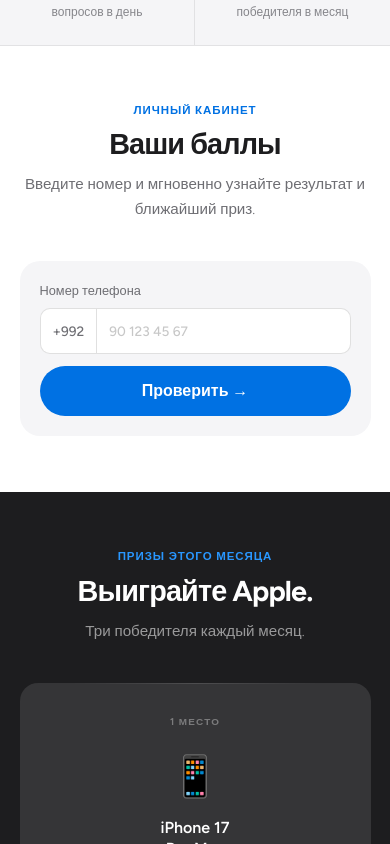
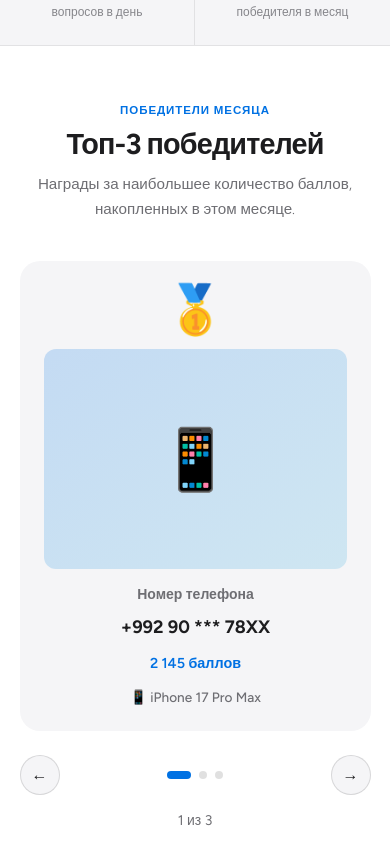
Before and after one commit to Kast69ro/mavj., a React (Vite) app: page / in a window 390 px wide. Shown: the part 1360-2204 px from the top of the page. Built offline with nearby package versions, Linux system fonts and the light colour scheme.

Commit message:
add slider
Co-authored-by: Copilot <copilot@github.com>

```diff
--- a/src/App.jsx
+++ b/src/App.jsx
@@ -529,6 +529,7 @@ export default function SMSQuiz() {
   const [sent, setSent] = useState(false);
   const [status, setStatus] = useState("idle");
   const [menuOpen, setMenuOpen] = useState(false);
+  const [currentWinnerIndex, setCurrentWinnerIndex] = useState(0);
 
   const [selectedMonth, setSelectedMonth] = useState("april");
 
@@ -784,72 +785,120 @@ export default function SMSQuiz() {
       {/* ── CHECK ── */}
       <section id="check" className="py-14 md:py-20 px-[5%] text-center">
         <p className="text-[0.72rem] font-semibold tracking-[0.08em] uppercase text-[#0071e3] mb-2.5">
-          Личный кабинет
+          Победители месяца
         </p>
         <h2
           className="font-bold tracking-[-0.03em] leading-[1.08] mb-3"
           style={{ fontSize: "clamp(1.8rem,4.5vw,3rem)" }}
         >
-          Ваши баллы
+          Топ-3 победителей
         </h2>
-        <p className="text-[0.95rem] text-[#6e6e73] max-w-[460px] mx-auto mb-10 leading-[1.6] font-light">
-          Введите номер и мгновенно узнайте результат и ближайший приз.
+        <p className="text-[0.95rem] text-[#6e6e73] max-w-[600px] mx-auto mb-10 leading-[1.6] font-light">
+          Награды за наибольшее количество баллов, накопленных в этом месяце.
         </p>
-        <div className="max-w-[540px] mx-auto bg-[#f5f5f7] rounded-[20px] p-5 md:p-9 text-left">
-          <p className="text-[0.8rem] font-medium text-[#6e6e73] mb-2">
+
+        {/* Desktop: 3 карточки рядом */}
+        <div className="hidden md:grid md:grid-cols-3 gap-6 max-w-[1100px] mx-auto">
+          {WINNERS.map((winner, idx) => (
+            <div
+              key={idx}
+              className={`rounded-[20px] p-6 text-center transition-all duration-300 ${
+                winner.dark
+                  ? "bg-[#1d1d1f] text-white"
+                  : "bg-[#f5f5f7] text-[#1d1d1f]"
+              }`}
+            >
+              <div className="text-5xl mb-4">{winner.medal}</div>
+              <div className="w-full h-[200px] bg-gradient-to-br from-[#0071e3]/20 to-[#34aadc]/20 rounded-[12px] mb-4 flex items-center justify-center overflow-hidden">
+                <div className="text-6xl">📱</div>
+              </div>
+              <p className={`text-sm font-semibold mb-2 ${winner.dark ? "text-white/60" : "text-[#6e6e73]"}`}>
                 Номер телефона
               </p>
-          <div className="flex">
-            <div className="bg-white border border-black/[0.12] border-r-0 rounded-l-[10px] px-3 md:px-3.5 py-3 text-[0.85rem] md:text-[0.9rem] font-medium text-[#6e6e73] shrink-0">
-              +992
+              <p className={`text-lg font-bold mb-3 ${winner.dark ? "text-white" : "text-[#1d1d1f]"}`}>
+                {winner.phone}
+              </p>
+              <p className={`text-[0.9rem] font-semibold mb-3 ${winner.dark ? "text-[#0a84ff]" : "text-[#0071e3]"}`}>
+                {winner.pts}
+              </p>
+              <p className={`text-[0.85rem] font-medium ${winner.dark ? "text-white/70" : "text-[#6e6e73]"}`}>
+                {winner.prize}
+              </p>
             </div>
-            <input
-              type="tel"
-              value={phone}
-              onChange={(e) => setPhone(e.target.value)}
-              onKeyPress={(e) => {
-                if (e.key === "Enter") handleCheck();
-              }}
-              placeholder="90 123 45 67"
-              maxLength={12}
-              className="flex-1 min-w-0 border border-black/[0.12] rounded-r-[10px] px-3 md:px-3.5 py-3 text-[0.85rem] md:text-[0.9rem] font-medium bg-white outline-none focus:border-[#0071e3] focus:shadow-[0_0_0_3px_rgba(0,113,227,0.12)] placeholder:text-black/[0.22] transition-all duration-200"
+          ))}
+        </div>
+
+        {/* Mobile: Слайдер */}
+        <div className="md:hidden">
+          <div className="max-w-[500px] mx-auto">
+            {/* Карточка */}
+            <div className="anim-pop rounded-[20px] p-6 bg-[#f5f5f7] text-center">
+              <div className="text-5xl mb-4">{WINNERS[currentWinnerIndex].medal}</div>
+              <div className="w-full h-[220px] bg-gradient-to-br from-[#0071e3]/20 to-[#34aadc]/20 rounded-[12px] mb-4 flex items-center justify-center overflow-hidden">
+                <div className="text-6xl">📱</div>
+              </div>
+              <p className="text-sm font-semibold text-[#6e6e73] mb-2">
+                Номер телефона
+              </p>
+              <p className="text-lg font-bold text-[#1d1d1f] mb-3">
+                {WINNERS[currentWinnerIndex].phone}
+              </p>
+              <p className="text-[0.9rem] font-semibold text-[#0071e3] mb-3">
+                {WINNERS[currentWinnerIndex].pts}
+              </p>
+              <p className="text-[0.85rem] font-medium text-[#6e6e73]">
+                {WINNERS[currentWinnerIndex].prize}
+              </p>
+            </div>
+
+            {/* Навигация слайдера */}
+            <div className="flex items-center justify-between mt-6">
+              <button
+                onClick={() =>
+                  setCurrentWinnerIndex((prev) =>
+                    prev === 0 ? WINNERS.length - 1 : prev - 1
+                  )
+                }
+                className="w-10 h-10 rounded-full bg-[#f5f5f7] border border-black/[0.12] flex items-center justify-center cursor-pointer hover:bg-[#e8e8eb] transition-colors"
+                style={{ fontFamily: "inherit" }}
+              >
+                ←
+              </button>
+
+              {/* Индикаторы точек */}
+              <div className="flex gap-2">
+                {WINNERS.map((_, idx) => (
+                  <button
+                    key={idx}
+                    onClick={() => setCurrentWinnerIndex(idx)}
+                    className={`w-2 h-2 rounded-full transition-all ${
+                      idx === currentWinnerIndex
+                        ? "bg-[#0071e3] w-6"
+                        : "bg-black/[0.12]"
+                    }`}
                     style={{ fontFamily: "inherit" }}
                   />
+                ))}
               </div>
+
               <button
-            onClick={handleCheck}
-            className="mt-3 w-full bg-[#0071e3] hover:bg-[#0077ed] hover:scale-[1.02] text-white rounded-full py-[13px] px-6 text-base font-semibold cursor-pointer transition-all duration-200 border-none"
+                onClick={() =>
+                  setCurrentWinnerIndex((prev) =>
+                    prev === WINNERS.length - 1 ? 0 : prev + 1
+                  )
+                }
+                className="w-10 h-10 rounded-full bg-[#f5f5f7] border border-black/[0.12] flex items-center justify-center cursor-pointer hover:bg-[#e8e8eb] transition-colors"
                 style={{ fontFamily: "inherit" }}
               >
-            Проверить →
+                →
               </button>
-          {result && (
-            <div className="anim-pop mt-3.5 bg-white rounded-xl p-5 border border-black/[0.08]">
-              <p className="text-[2.4rem] md:text-[2.8rem] font-bold tracking-[-0.04em] leading-none">
-                {result.pts.toLocaleString("ru")}
-              </p>
-              <p className="text-[0.76rem] text-[#86868b] mt-1 mb-3.5">
-                баллов в этом месяце
-              </p>
-              <div className="h-1 bg-[#f5f5f7] rounded-full overflow-hidden mb-1.5">
-                <div
-                  className="rf-bar h-full rounded-full"
-                  style={{
-                    width: `${fillWidth}%`,
-                    background: "linear-gradient(90deg,#0071e3,#34aadc)",
-                  }}
-                />
             </div>
-              <div className="flex justify-between text-[0.68rem] md:text-[0.7rem] text-[#86868b] mb-2.5">
-                <span>0</span>
-                <span>{result.pct}%</span>
-                <span>1 800 (iPhone)</span>
-              </div>
-              <p className="text-[0.88rem] font-semibold text-[#0071e3]">
-                {result.status}
+
+            {/* Текст позиции */}
+            <p className="text-center text-sm text-[#6e6e73] mt-4">
+              {currentWinnerIndex + 1} из {WINNERS.length}
             </p>
           </div>
-          )}
         </div>
       </section>
 
```
Lines whose indentation alone changed are shown as unchanged.
